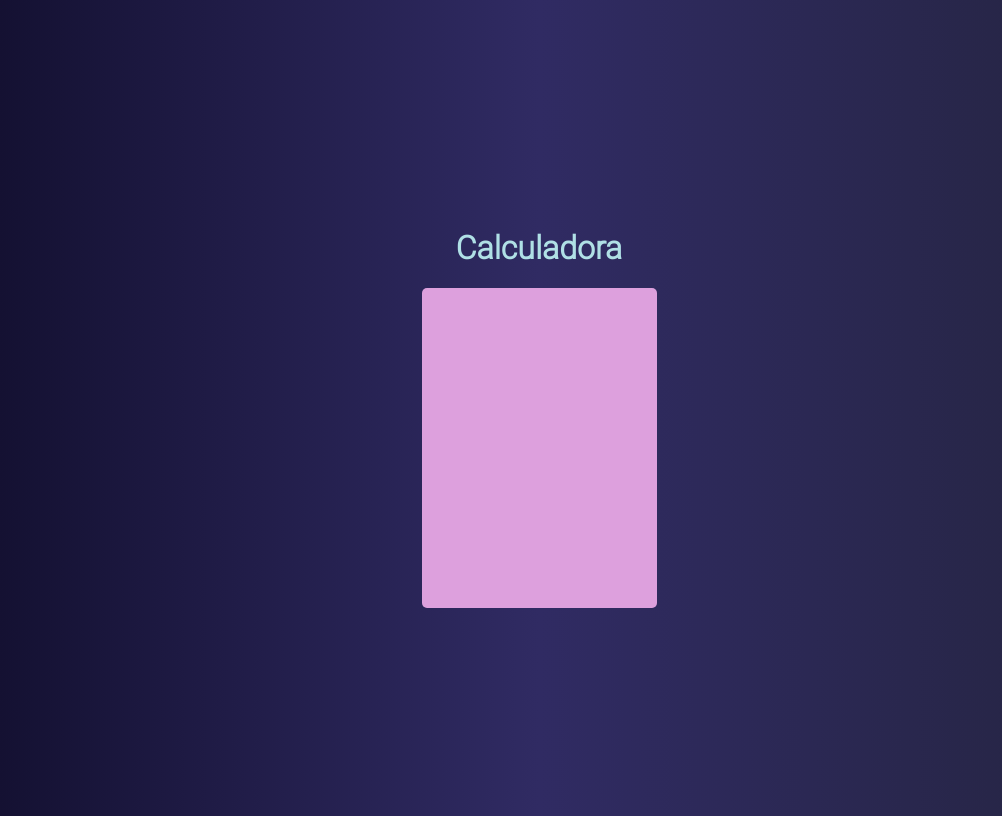
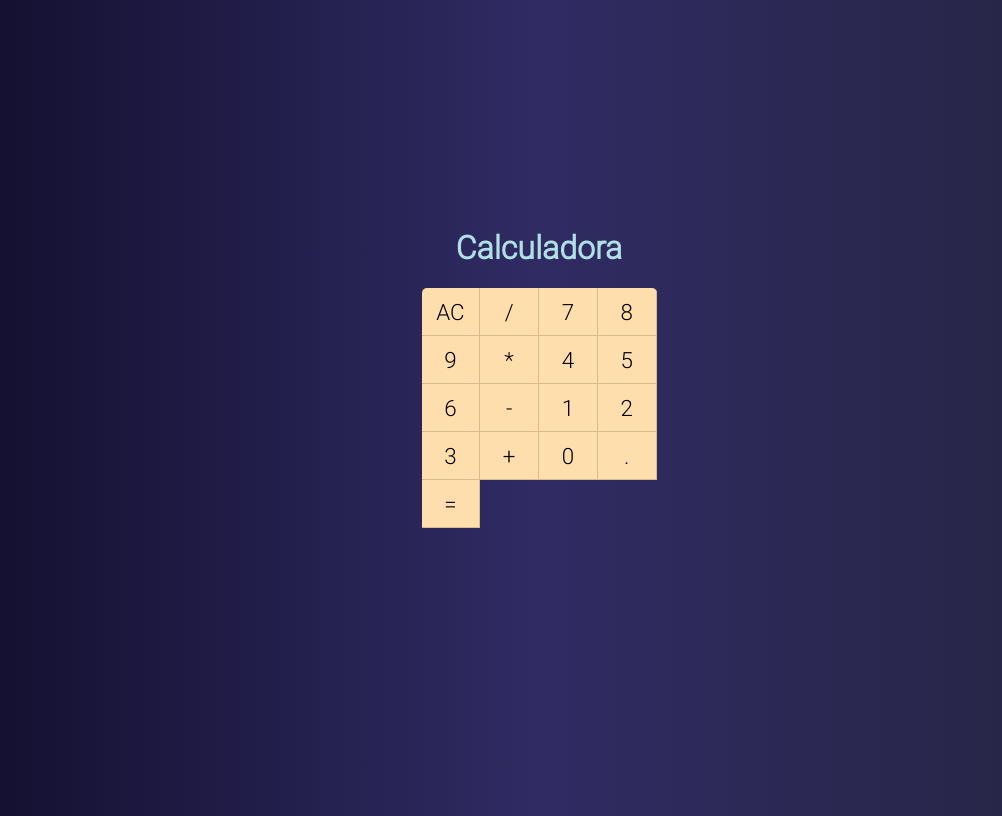
Before and after one commit to MarianaSiano/projetos, a React (Create React App) app in the folder calculadora/: page / in a window 1280 px wide. Shown: the whole page, without its empty margins (101-1103 px from the left). Built offline with nearby package versions, Linux system fonts and the light colour scheme.

Commit message:
Parte dos botões feita

```diff
--- /dev/null
+++ b/calculadora/src/components/Button.css
@@ -0,0 +1,13 @@
+:root {
+    --bg-button: #FFDEAD;
+    --border-button: solid 1px #DEB887;
+}
+
+.button {
+    font-size: 1.4em;
+    background-color: var(--bg-button);
+    border: none;
+    border-right: var(--border-button);
+    border-bottom: var(--border-button);
+    outline: none;
+}
--- /dev/null
+++ b/calculadora/src/components/Button.jsx
@@ -0,0 +1,8 @@
+//Importe React
+import React from "react";
+
+//Importe css
+import './Button.css'
+
+export default props =>
+    <button className="button">{props.label}</button>
--- a/calculadora/src/main/Calculator.css
+++ b/calculadora/src/main/Calculator.css
@@ -5,5 +5,8 @@
     width: 235px;
     border-radius: 5px;
     overflow: hidden;
-    background-color: #DDA0DD;
+
+    display: grid;
+    grid-template-columns: repeat(4, 25%);
+    grid-template-rows: 48px 48px 48px 48px 48px;
 }
--- a/calculadora/src/main/Calculator.jsx
+++ b/calculadora/src/main/Calculator.jsx
@@ -4,10 +4,31 @@
 //Importe css
 import './Calculator.css'
 
+//Importes jsx
+import Button from "../components/Button";
+
 export default class Calculator extends Component {
     render() {
         return (
-            <div className="calculator"></div>
+            <div className="calculator">
+                <Button label="AC"/>
+                <Button label="/"/>
+                <Button label="7"/>
+                <Button label="8"/>
+                <Button label="9"/>
+                <Button label="*"/>
+                <Button label="4"/>
+                <Button label="5"/>
+                <Button label="6"/>
+                <Button label="-"/>
+                <Button label="1"/>
+                <Button label="2"/>
+                <Button label="3"/>
+                <Button label="+"/>
+                <Button label="0"/>
+                <Button label="."/>
+                <Button label="="/>
+            </div>
         )
     }
 }
```
